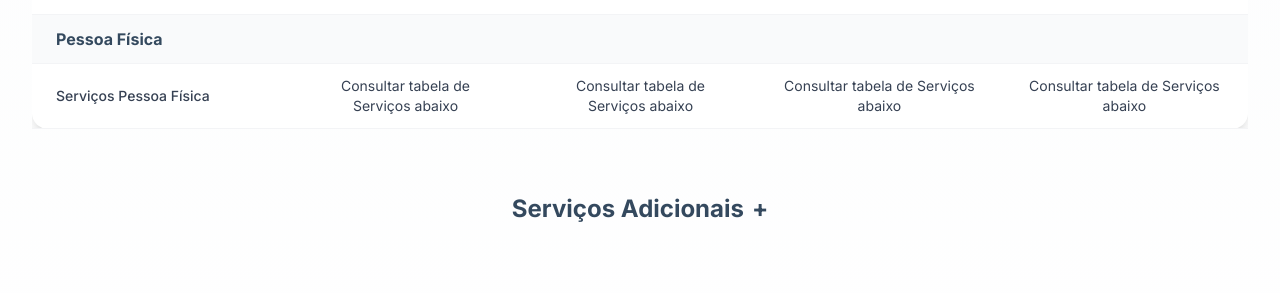
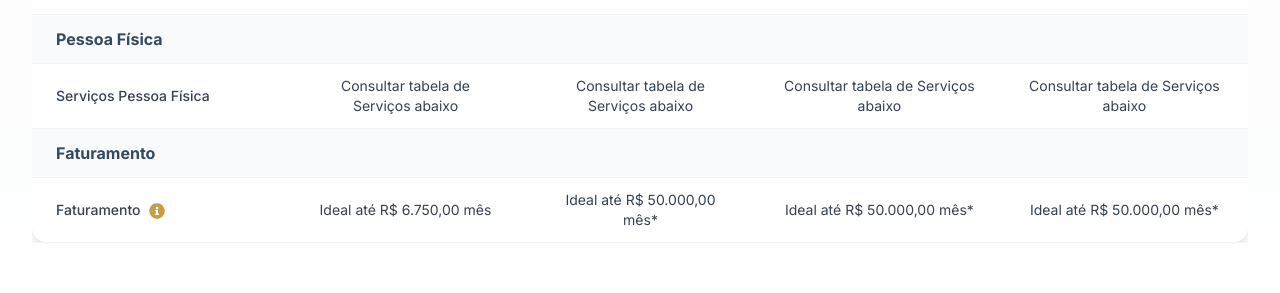
Before and after one commit to diogocoutinho/gcdigicont2, a Next.js app: page / in a window 1280 px wide. Shown: the part 3343-3636 px from the top of the page. Built offline with nearby package versions, Linux system fonts and the light colour scheme.

Commit message:
Add "Faturamento" category to Plans component with feature details and notes for pricing guidance.

```diff
--- a/src/components/Plans.tsx
+++ b/src/components/Plans.tsx
@@ -76,6 +76,21 @@ const categories: Category[] = [
           "Consultar tabela de Serviços abaixo",
           "Consultar tabela de Serviços abaixo",
         ],
+      },
+    ],
+  },
+  {
+    name: "Faturamento",
+    features: [
+      {
+        label: "Faturamento",
+        values: [
+          "Ideal até R$ 6.750,00 mês",
+          "Ideal até R$ 50.000,00 mês*",
+          "Ideal até R$ 50.000,00 mês*",
+          "Ideal até R$ 50.000,00 mês*",
+        ],
+        note: "* valores acima consulte um consultor pelos canais de Contato",
       },
     ],
   },
```
